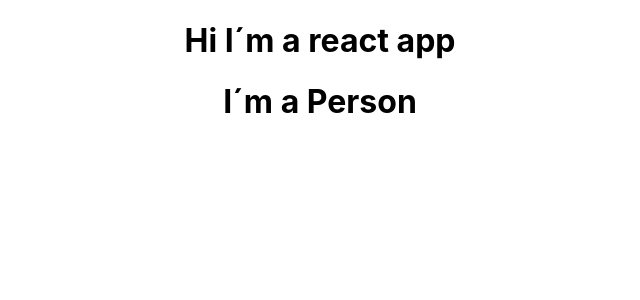
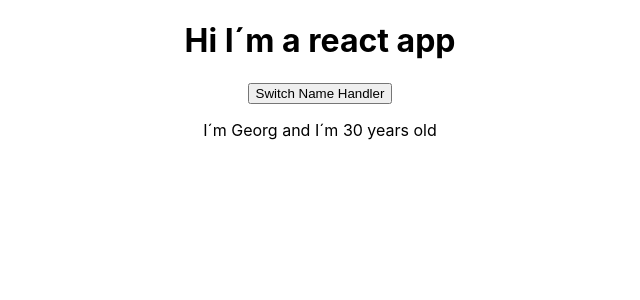
Before and after one commit to georglang/learning-react, a React (Create React App) app: page / in a window 1280 px wide. Shown: the top 300 px of the page, without its empty margins (320-960 px from the left). Built offline with nearby package versions, Linux system fonts and the light colour scheme.

Commit message:
props and state

```diff
--- a/src/App.js
+++ b/src/App.js
@@ -1,13 +1,35 @@
+import { Component } from 'react';
 import './App.css';
 import Person from './Person/Person'
 
-function App() {
-  return (
-    <div className="App">
-      <h1>Hi I´m a react app</h1>
-      <Person/>
-    </div>
-  );
+class App extends Component {
+  state = {
+    persons: [
+      { name: 'Georg', age: 30 }
+    ]
+  }
+
+  switchNameHandler = () => {
+    this.setState({
+      persons: [
+        { name: 'Hans', age: 55 }
+      ]
+    })
+  }
+
+  render() {
+    return (
+      <div className="App" >
+        <h1>Hi I´m a react app</h1>
+
+        <button onClick={this.switchNameHandler}>
+          Switch Name Handler
+        </button>
+
+        <Person name={this.state.persons[0].name} age={this.state.persons[0].age} />
+      </div>
+    );
+  }
 }
 
 export default App;
--- a/src/Person/Person.js
+++ b/src/Person/Person.js
@@ -1,7 +1,11 @@
 import React from 'react';
 
-const person = () => {
-  return <h1>I´m a Person</h1>
+const person = (props) => {
+  return (
+    <div>
+      <p>I´m {props.name} and I´m {props.age} years old</p>
+    </div>
+  );
 }
 
 export default person;
```
